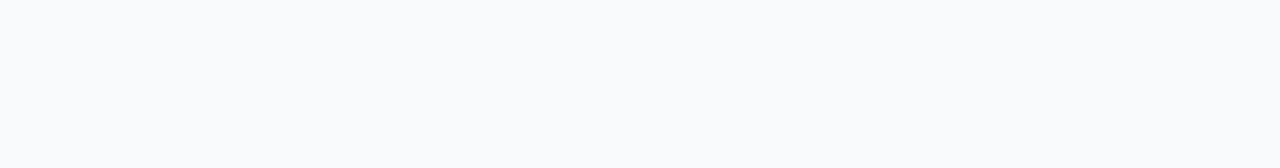
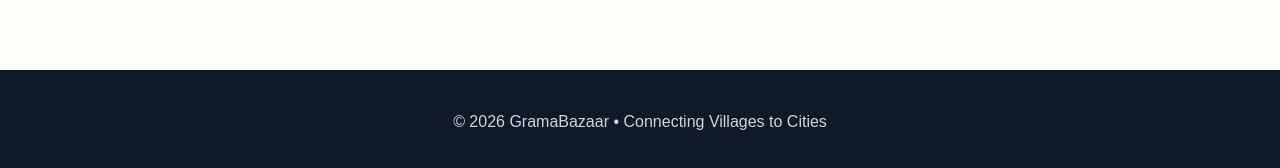
Before and after one commit to keerthi004creator/gramabazaar, a Next.js app: page / in a window 1280 px wide. Shown: the part 1146-1314 px from the top of the page. Before the commit the page ends 1136 px from the top, so only its background shows below. Built offline with nearby package versions, Linux system fonts and the light colour scheme; sample sign-in values are in the browser's storage.

Commit message:
upgraded homepage

```diff
--- a/app/page.js
+++ b/app/page.js
@@ -270,6 +270,14 @@ export default function Home() {
 
         )}
 
+        <footer className="bg-gray-900 text-gray-300 py-10 text-center mt-20">
+
+        <p>
+          © 2026 GramaBazaar • Connecting Villages to Cities
+        </p>
+
+      </footer>
+
       </div>
 
     </div>
```
Also changed, not shown: public/images/hero.png (added), public/images/organic.png (added).
